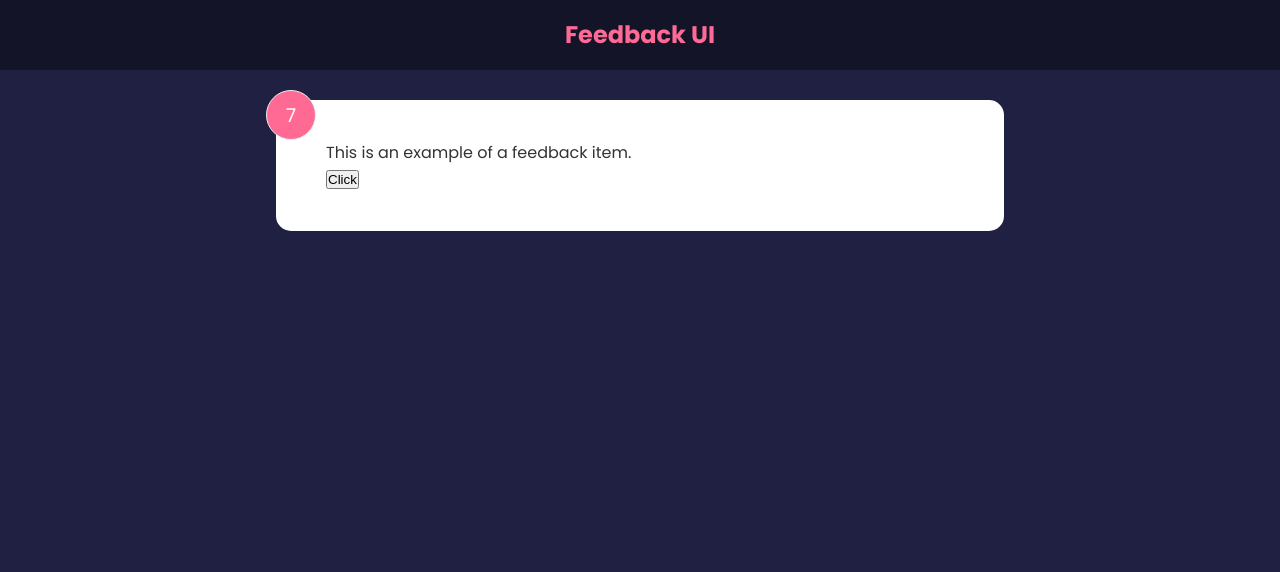
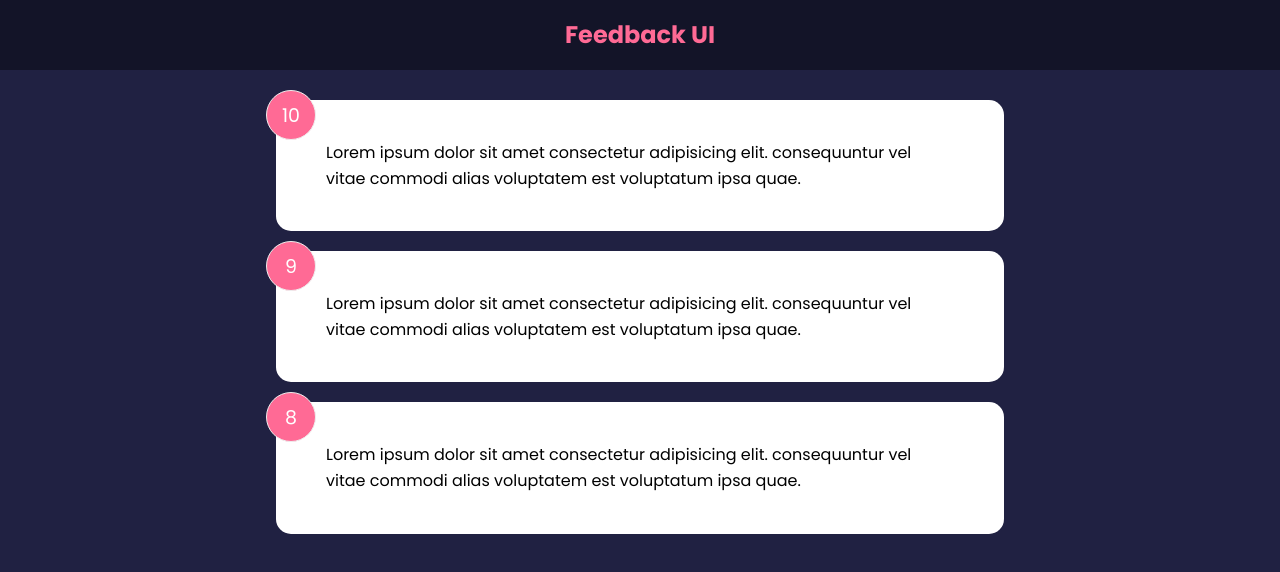
Before and after one commit to simzeee/Traversy_React, a React (Create React App) app: page / in a window 1280 px wide. Shown: the top 572 px of the page. Built offline with nearby package versions, Linux system fonts and the light colour scheme.

Commit message:
list, card, and item components complete

```diff
--- a/src/App.js
+++ b/src/App.js
@@ -1,12 +1,16 @@
+import { useState } from 'react';
 import Header from './components/Header';
-import FeedbackItem from './components/FeedbackItem';
+import FeedbackList from './components/FeedbackList';
+import FeedbackData from './data/FeedbackData';
 
 const App = () => {
+  const [feedback, setFeedback] = useState(FeedbackData);
+
   return (
     <>
-      <Header/>
+      <Header />
       <div className="container">
-        <FeedbackItem/>
+        <FeedbackList feedback={feedback}/>
       </div>
     </>
   );
--- a/src/components/FeedbackItem.jsx
+++ b/src/components/FeedbackItem.jsx
@@ -1,29 +1,31 @@
-import { useState } from 'react';
+import PropTypes from 'prop-types'
+import Card from './shared/Card';
 
-const FeedbackItem = () => {
-  let [rating, setRating] = useState(7);
-  const [text, setText] = useState('This is an example of a feedback item.');
-
+const FeedbackItem = ({ item }) => {
   // const handleClick = () => {
   //   setRating((prev) => {
   //     return prev + 1;
   //   });
   // };
 
-  const handleClick = () => {
-    setRating((prev) => {
-      console.log(prev);
-      return prev + 1;
-    });
-  };
+  // const handleClick = () => {
+  //   setRating((prev) => {
+  //     console.log(prev);
+  //     return prev + 1;
+  //   });
+  // };
 
   return (
-    <div className="card">
-      <div className="num-display">{rating}</div>
-      <div className="text-display">{text}</div>
-      <button onClick={handleClick}>Click</button>
-    </div>
+    <Card>
+      <div className="num-display">{item.rating}</div>
+      <div className="text-display">{item.text}</div>
+      {/* <button onClick={handleClick}>Click</button> */}
+    </Card>
   );
 };
 
+FeedbackItem.propTypes = {
+  item: PropTypes.object.isRequired
+}
+
 export default FeedbackItem;
--- /dev/null
+++ b/src/components/FeedbackList.jsx
@@ -0,0 +1,25 @@
+import PropTypes from 'prop-types'
+import FeedbackItem from './FeedbackItem'
+
+const FeedbackList = ({ feedback }) => {
+  if (!feedback || feedback.length === 0) {
+    return <p>No Feedback Yet</p>;
+  }
+  return <div className="feedback-list">
+    {feedback.map((item) => (
+      <FeedbackItem key={item.id} item={item}/>
+    ))}
+  </div>;
+};
+
+FeedbackList.propTypes = {
+  feedback: PropTypes.arrayOf(
+    PropTypes.shape({
+      id: PropTypes.number.isRequired,
+      text: PropTypes.string.isRequired,
+      rating: PropTypes.number.isRequired
+    })
+  )
+}
+
+export default FeedbackList;
--- /dev/null
+++ b/src/components/shared/Card.jsx
@@ -0,0 +1,24 @@
+import PropTypes from 'prop-types'
+
+const Card = ({ children, reverse }) => {
+  // return(<div className={`card ${reverse && 'reverse'}`}>{children}</div>)
+
+  return (
+    <div
+      className="card"
+      style={{ backgroundColor: reverse ? 'rgba(0,0,0,0.4)' : '#fff', color: reverse ? '#fff' : '#000'}}
+    >
+      {children}
+    </div>
+  );
+};
+
+Card.defaultProps = {
+  reverse: false
+}
+
+Card.propTypes = {
+  children: PropTypes.node.isRequired
+}
+
+export default Card;
--- /dev/null
+++ b/src/data/FeedbackData.js
@@ -0,0 +1,19 @@
+const FeedbackData = [
+  {
+    id: 1,
+    rating: 10,
+    text: 'Lorem ipsum dolor sit amet consectetur adipisicing elit. consequuntur vel vitae commodi alias voluptatem est voluptatum ipsa quae.',
+  },
+  {
+    id: 2,
+    rating: 9,
+    text: 'Lorem ipsum dolor sit amet consectetur adipisicing elit. consequuntur vel vitae commodi alias voluptatem est voluptatum ipsa quae.',
+  },
+  {
+    id: 3,
+    rating: 8,
+    text: 'Lorem ipsum dolor sit amet consectetur adipisicing elit. consequuntur vel vitae commodi alias voluptatem est voluptatum ipsa quae.',
+  },
+];
+
+export default FeedbackData;
```
